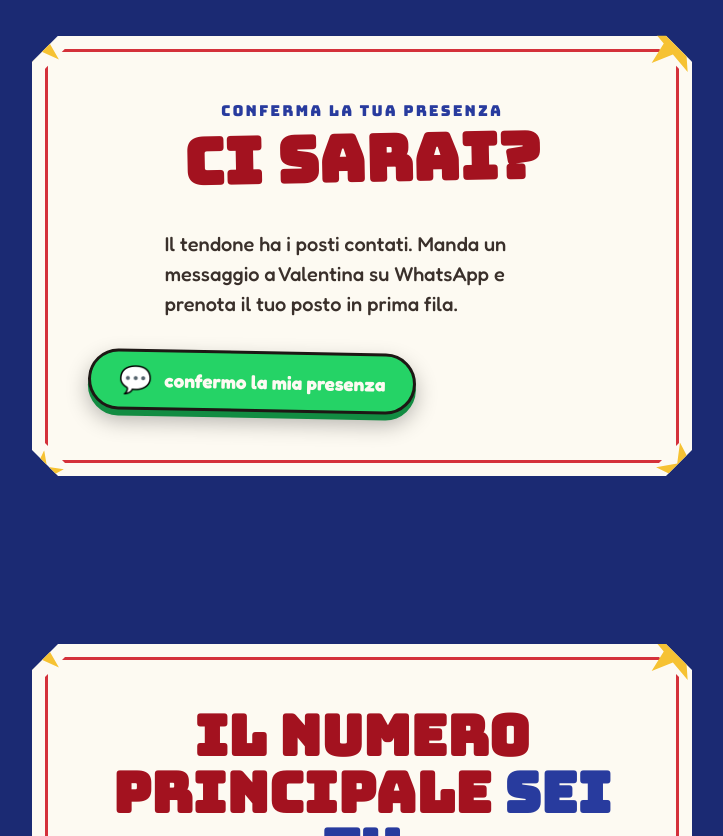
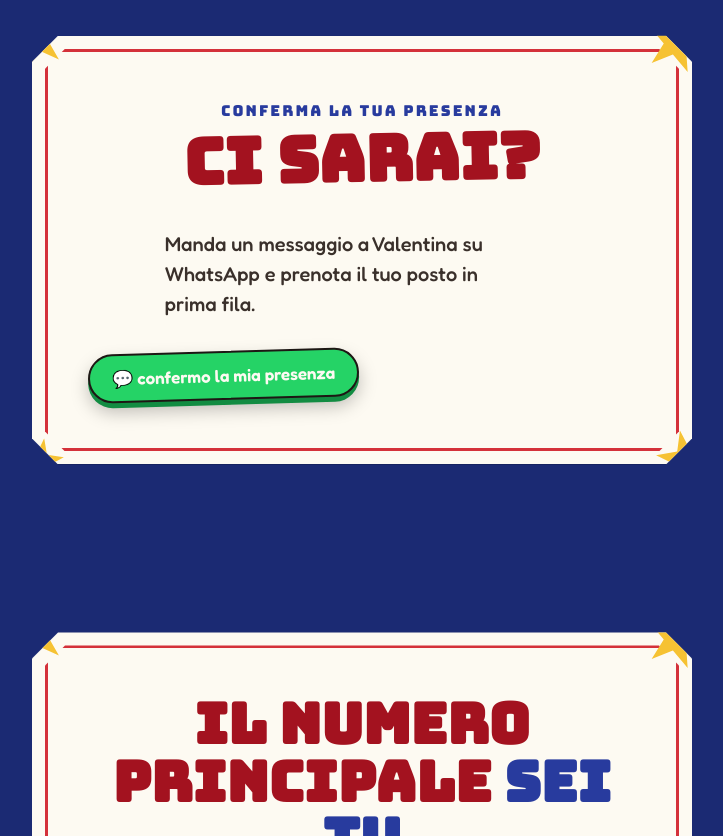
Before and after one commit to Fedone10/compleanno-valentina, a plain HTML site: page index.html in a window 1280 px wide. Shown: the part 5223-6059 px from the top of the page, without its empty margins (278-1001 px from the left). Drawn offline with Linux system fonts and the light colour scheme; a web font is replaced by a local one.

Commit message:
Fix stile bottone WhatsApp, rimuovi testo posti contati

```diff
--- a/circus.css
+++ b/circus.css
@@ -284,18 +284,17 @@ button.ironic:active{ transform:rotate(calc(var(--caos) * -3deg)) translateY(2px
 /* ---- RSVP ---- */
 .rsvp .lead{ font-size:clamp(16px,4.2vw,20px); font-weight:500; max-width:34ch; margin:18px auto 0; color:#3a302b; line-height:1.5; text-wrap:pretty; }
 .wa-btn{
-  display:inline-flex; align-items:center; gap:12px; margin-top:32px;
-  font-family:var(--body); font-weight:700; font-size:clamp(15px,4vw,19px);
+  display:inline-block; margin-top:32px;
+  font-family:var(--body); font-weight:600; font-size:clamp(14px,3.8vw,17px);
   color:var(--paper); background:#25d366;
-  padding:14px 28px; border-radius:999px;
-  border:3px solid var(--ink);
-  box-shadow:0 6px 0 #128c42, 0 10px 22px rgba(0,0,0,.3);
-  text-decoration:none; transform:rotate(calc(var(--caos) * 2deg));
+  padding:12px 22px; border-radius:999px;
+  border:2px solid var(--ink);
+  box-shadow:0 5px 0 #128c42, 0 9px 18px rgba(0,0,0,.25);
+  text-decoration:none; transform:rotate(calc(var(--caos) * -3deg));
   transition:transform .15s, box-shadow .15s;
 }
-.wa-btn:hover{ transform:rotate(calc(var(--caos) * 2deg)) translateY(-3px); box-shadow:0 9px 0 #128c42, 0 14px 26px rgba(0,0,0,.32); }
-.wa-btn:active{ transform:rotate(calc(var(--caos) * 2deg)) translateY(2px); box-shadow:0 3px 0 #128c42, 0 6px 12px rgba(0,0,0,.25); }
-.wa-icon{ font-size:1.4em; line-height:1; }
+.wa-btn:hover{ transform:rotate(calc(var(--caos) * -3deg)) translateY(-2px); box-shadow:0 7px 0 #128c42, 0 12px 22px rgba(0,0,0,.28); }
+.wa-btn:active{ transform:rotate(calc(var(--caos) * -3deg)) translateY(2px); box-shadow:0 3px 0 #128c42, 0 6px 12px rgba(0,0,0,.25); }
 
 /* ---- OUTRO ---- */
 .outro .sheet{ text-align:center; }
--- a/index.html
+++ b/index.html
@@ -159,7 +159,7 @@
             <span class="eyebrow">conferma la tua presenza</span>
             <h2>Ci sarai?</h2>
           </div>
-          <p class="lead">Il tendone ha i posti contati. Manda un messaggio a Valentina su WhatsApp e prenota il tuo posto in prima fila.</p>
+          <p class="lead">Manda un messaggio a Valentina su WhatsApp e prenota il tuo posto in prima fila.</p>
           <a class="wa-btn" href="https://wa.me/393518835222?text=🎪%20Biglietto%20convalidato!%20Il%20mio%20personaggio%20del%20circo%20sarà%20presente%20il%2020%20giugno%20—%20non%20aprire%20il%20sipario%20senza%20di%20me%20🃏✨" target="_blank" rel="noopener">
             <span class="wa-icon">💬</span>
             <span>confermo la mia presenza</span>
```
